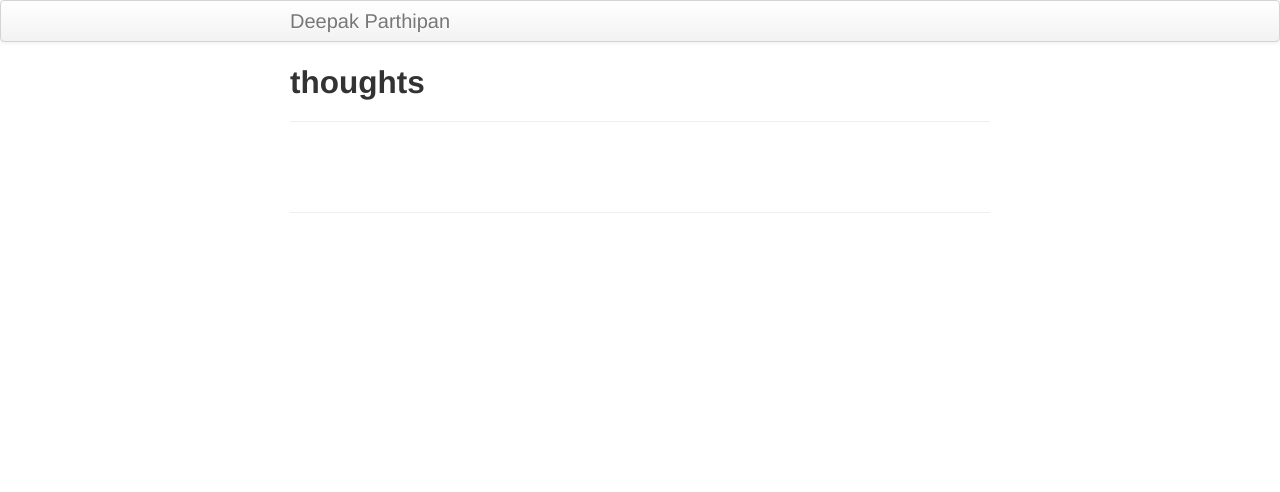
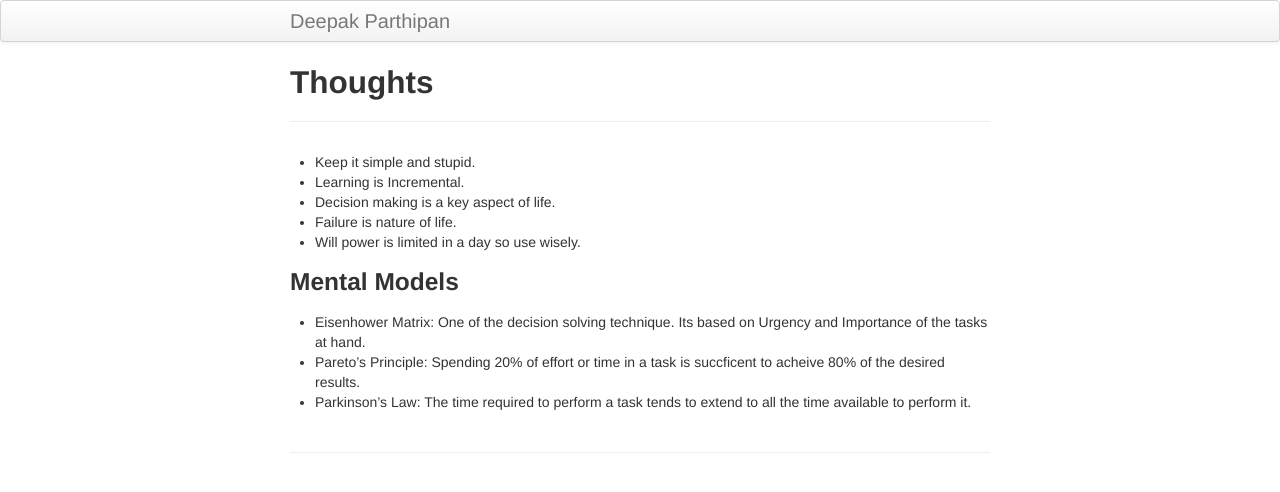
Before and after one commit to asicdv/asicdv.github.io, a Jekyll site: the page built from pages/pursuit/thoughts.md, in a window 1280 px wide. Shown: the top 492 px of the page. Built offline with Jekyll 4.4.1, drawn with Linux system fonts in a browser that asks for light colours.

Commit message:
update thoughts

```diff
--- a/pages/pursuit/thoughts.md
+++ b/pages/pursuit/thoughts.md
@@ -1,5 +1,17 @@
 ---
 layout: page
-title: thoughts
+title: Thoughts
 description: Ideas
 ---
+
+- Keep it simple and stupid.
+- Learning is Incremental.
+- Decision making is a key aspect of life.
+- Failure is nature of life.
+- Will power is limited in a day so use wisely.
+
+
+### Mental Models
+- Eisenhower Matrix: One of the decision solving technique. Its based on Urgency and Importance of the tasks at hand.
+- Pareto's Principle: Spending 20% of effort or time in a task is succficent to acheive 80% of the desired results.
+- Parkinson's Law: The time required to perform a task tends to extend to all the time available to perform it.
```
Also changed, not shown: pages/pursuit/cognition.md (+1 -1 lines), pages/pursuit/meditation.md (+9 -1 lines).
